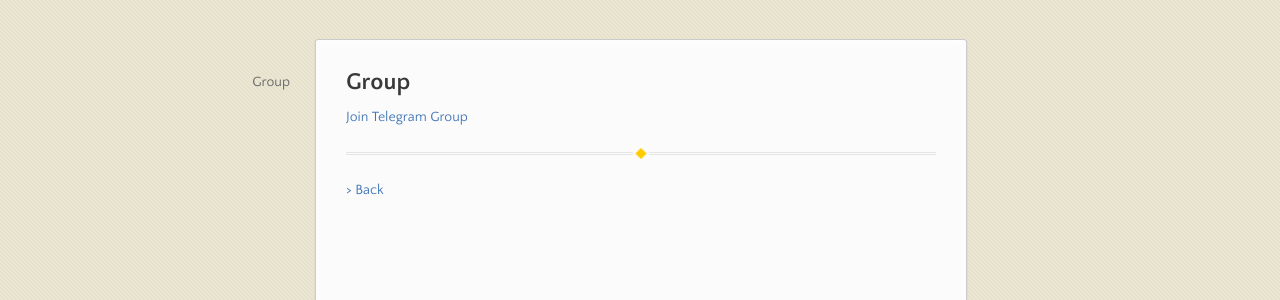
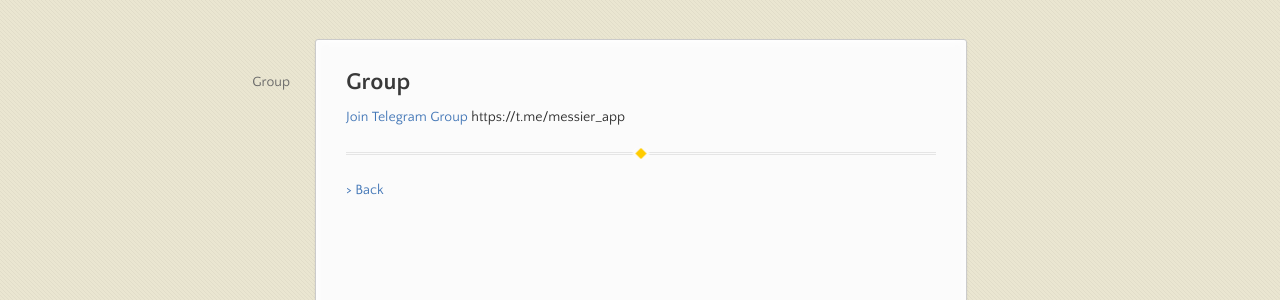
Before and after one commit to messier-app/website, a Jekyll site: the page built from group.md, in a window 1280 px wide. Shown: the part 151-451 px from the top of the page. Built offline with Jekyll 4.4.1, drawn with Linux system fonts in a browser that asks for light colours; our own code applies the rules of GitHub Pages for plain Markdown files; part of the change alters nothing that is shown.

Commit message:
Update group.md

```diff
--- a/group.md
+++ b/group.md
@@ -5,7 +5,7 @@ layout: default
 ## Group
 
 
-[Join Telegram Group](https://t.me/messier_group)
+[Join Telegram Group](https://t.me/messier_app) https://t.me/messier_app
 
 
 ---
```
